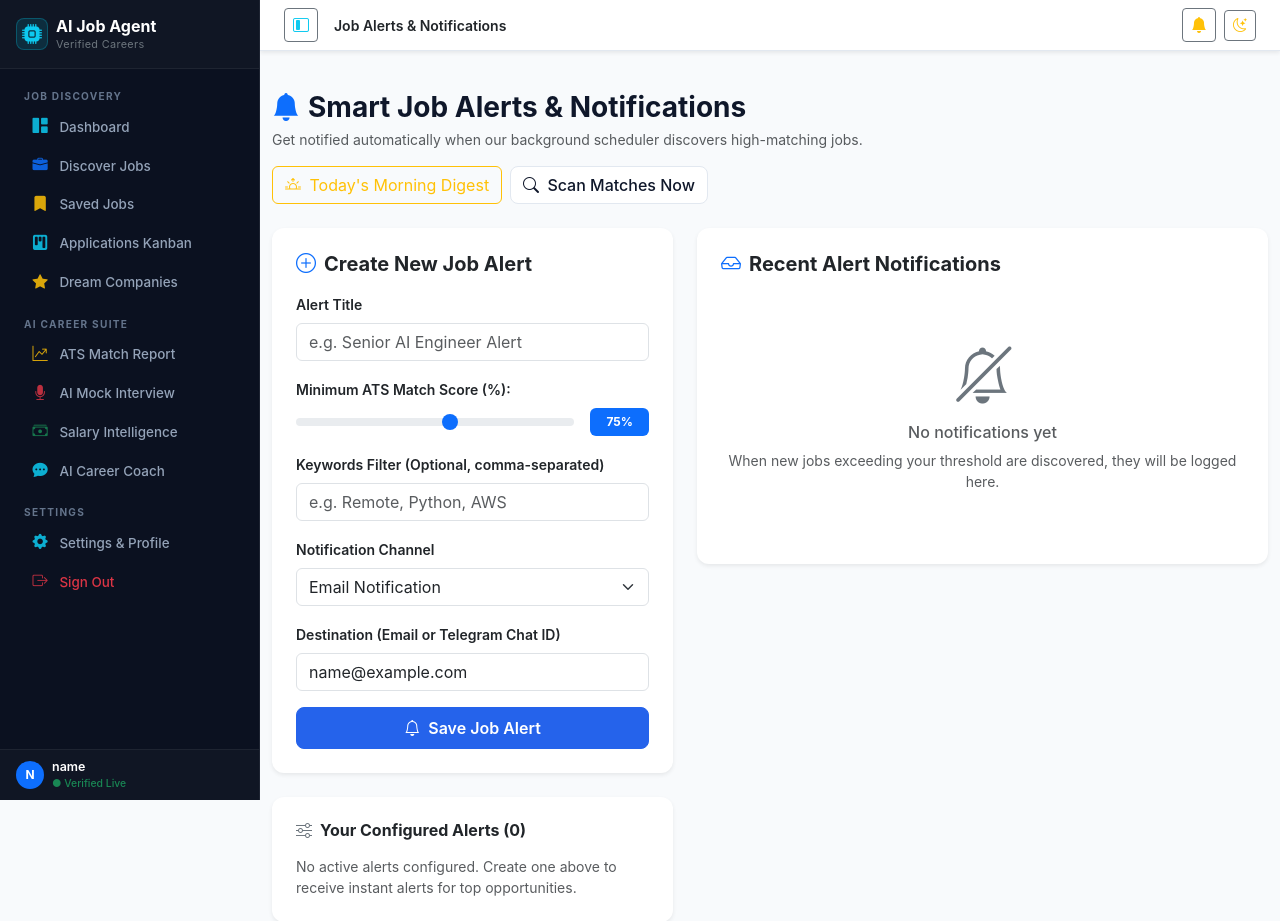
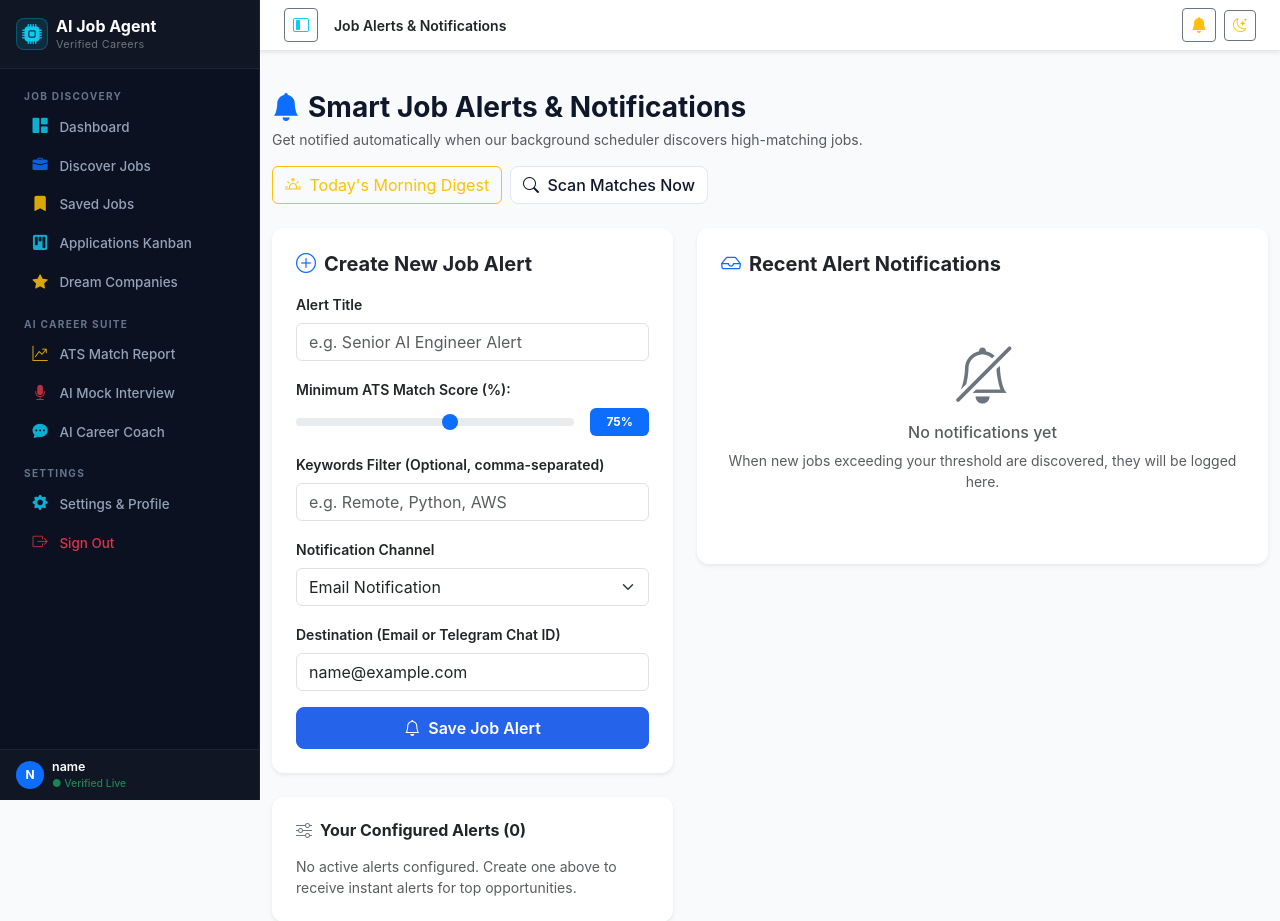
Before and after one commit to Vishnu-Sai-bit/MockAI-Career-Agent, a Flask app: page /alerts in a window 1280 px wide. Shown: the top 921 px of the page. Run offline with Flask 3, Linux system fonts and the light colour scheme; the visitor is signed in with stand-in values (Sample User, id 1); data that the repository does not hold is empty.

Commit message:
Remove Salary Intelligence from sidebar navigation

```diff
--- a/templates/base.html
+++ b/templates/base.html
@@ -92,12 +92,6 @@
                         <a class="sidebar-link {% if 'interview' in request.endpoint %}active{% endif %}" href="{{ url_for('interview.interview_hub') }}">
                             <i class="bi bi-mic-fill text-danger"></i>
                             <span>AI Mock Interview</span>
-                        </a>
-                    </li>
-                    <li class="nav-item">
-                        <a class="sidebar-link {% if 'salary' in request.endpoint %}active{% endif %}" href="{{ url_for('salary.salary_home') }}">
-                            <i class="bi bi-cash-stack text-success"></i>
-                            <span>Salary Intelligence</span>
                         </a>
                     </li>
                     <li class="nav-item">
```
Also changed, not shown: tests/test_interview_simulator.py (+7 -4 lines).
